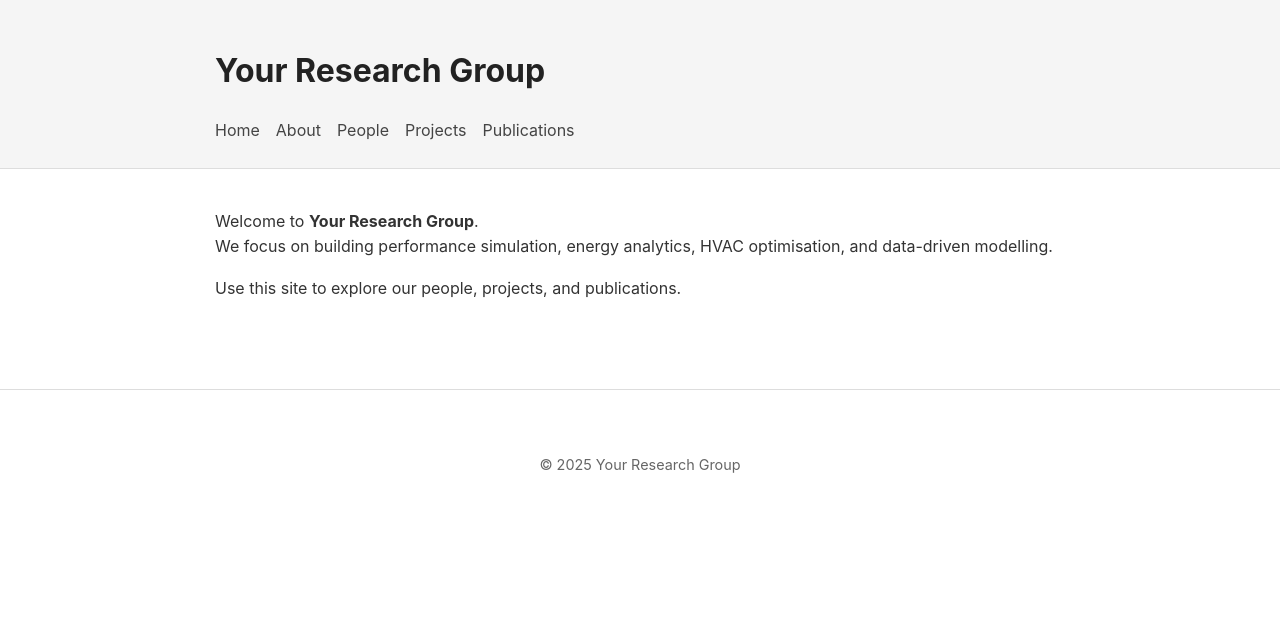
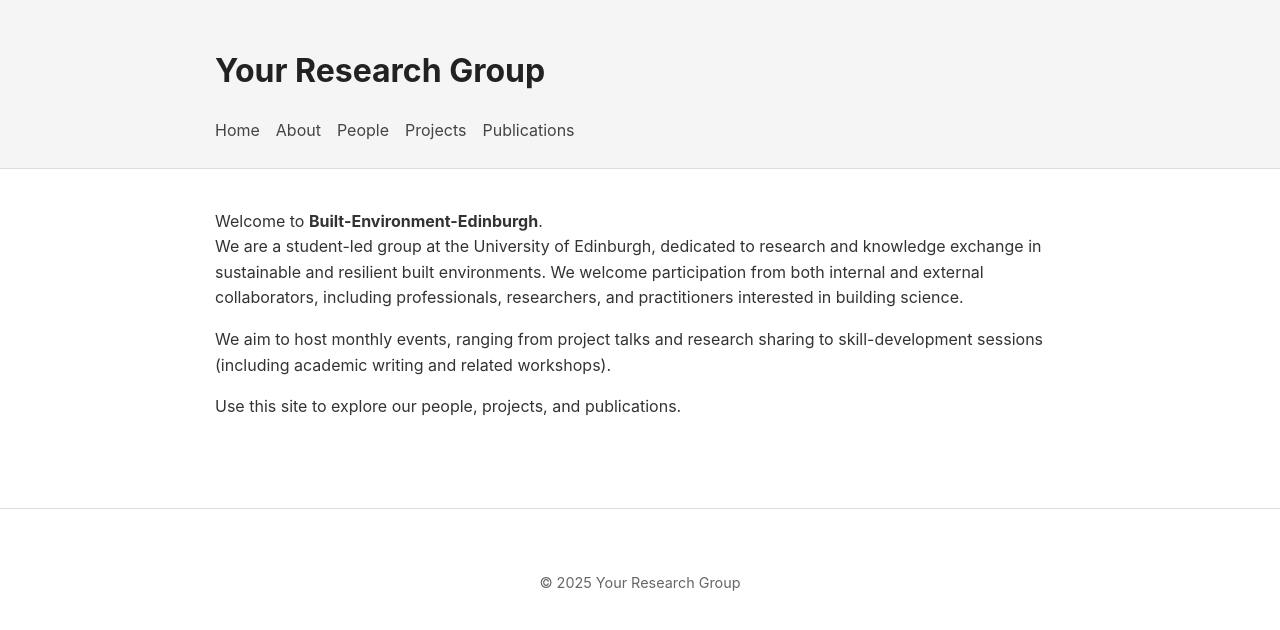
Before and after one commit to RuiBoGithub/built-environment-edinburgh, a Jekyll site: the page built from index.md, in a window 1280 px wide. Shown: the top 630 px of the page. Built offline with Jekyll 4.4.1, drawn with Linux system fonts in a browser that asks for light colours.

Commit message:
first commit-n5

```diff
--- a/index.md
+++ b/index.md
@@ -3,7 +3,9 @@ layout: default
 title: Home
 ---
 
-Welcome to **Your Research Group**.
-We focus on building performance simulation, energy analytics, HVAC optimisation, and data-driven modelling.
+Welcome to **Built-Environment-Edinburgh**.
+We are a student-led group at the University of Edinburgh, dedicated to research and knowledge exchange in sustainable and resilient built environments. We welcome participation from both internal and external collaborators, including professionals, researchers, and practitioners interested in building science.
+
+We aim to host monthly events, ranging from project talks and research sharing to skill-development sessions (including academic writing and related workshops).
 
 Use this site to explore our people, projects, and publications.
```
